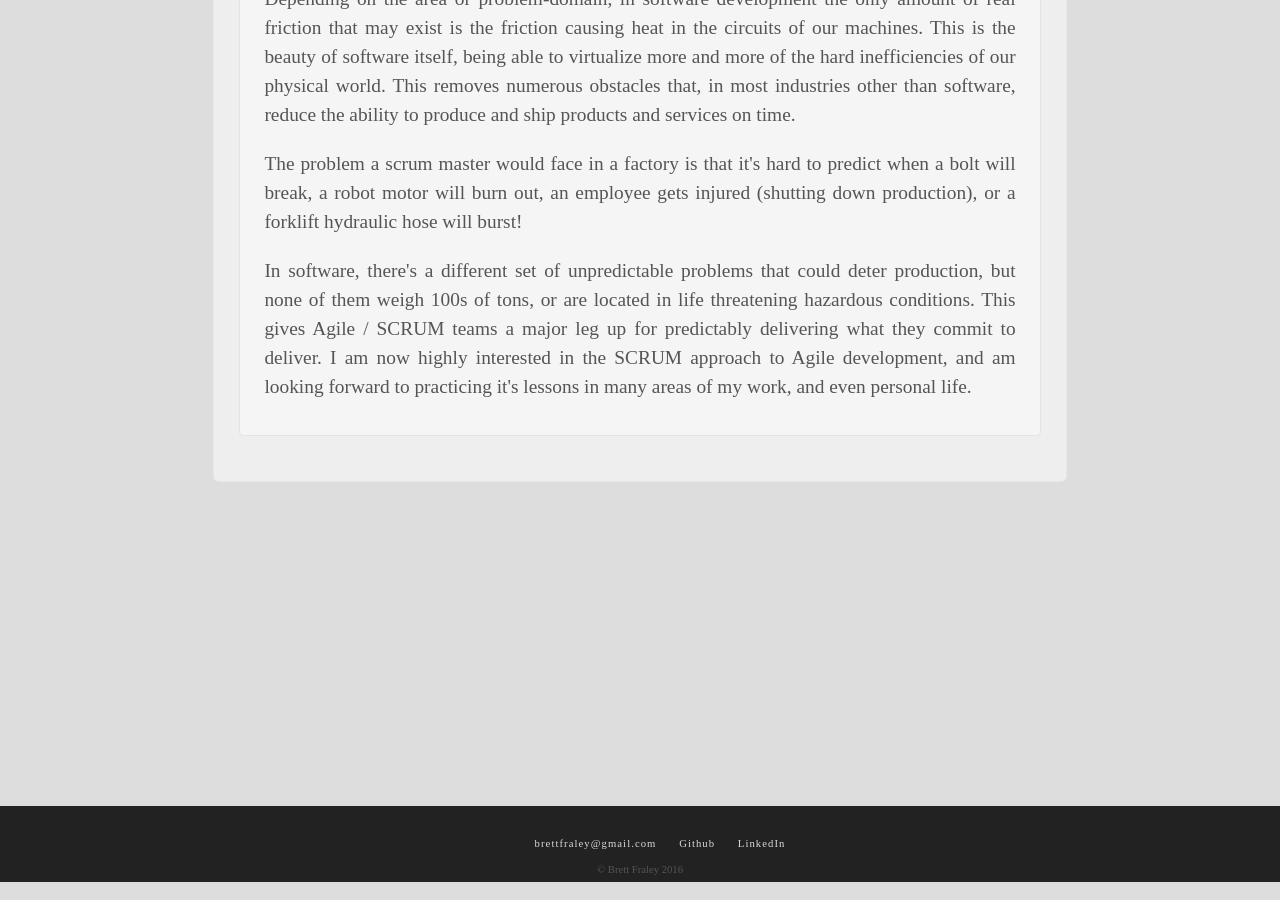
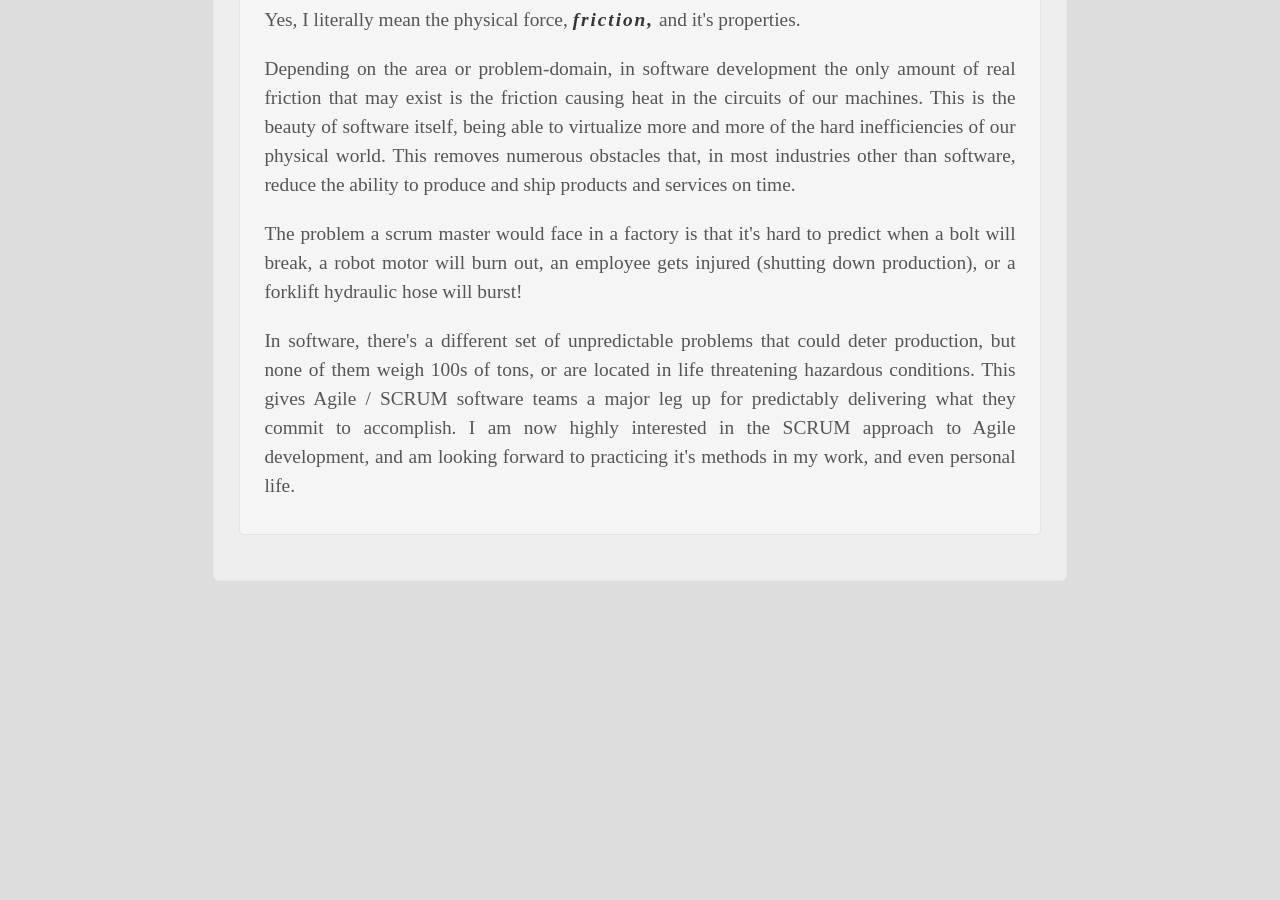
Before and after one commit to bFraley/bFraley.github.io, a Jekyll site: the page built from _posts/2016-10-20-on-scrum.md, in a window 1280 px wide and 900 px high, scrolled down 1426 px. Built offline with Jekyll 4.4.1, drawn with Linux system fonts in a browser that asks for light colours; nearby versions of some CDN libraries; some web fonts are replaced.

Commit message:
edit on scrum post

```diff
--- a/_posts/2016-10-20-on-scrum.md
+++ b/_posts/2016-10-20-on-scrum.md
@@ -9,7 +9,6 @@
     <div class="article-pic-center">
         <img id="foundry-pic" src="/../images/foundry-pic.jpg"/>
     </div>
-
 
     <p>I had heard of Agile and read about writing task-based stories and
     the concept of 'sprints' in software development, but after attending
@@ -47,7 +46,9 @@
         none starter in the factory world. But, these factories are consistently
         late, sometimes by weeks or months! This is where SCRUM really proves
         it's effectiveness for planning and workload expectations.</p>
+    </div>
 
+    <div class="well">
         <h3>Friction</h3>
 
         <p>Yes, I literally mean the physical force,
@@ -66,11 +67,8 @@
 
         <p>In software, there's a different set of unpredictable problems that could deter production,
         but none of them weigh 100s of tons, or are located in life threatening hazardous
-        conditions. This gives Agile / SCRUM teams a major leg up for predictably delivering
-        what they commit to deliver. I am now highly interested in the SCRUM approach to Agile
-        development, and am looking forward to practicing it's lessons in many areas of my work,
-        and even personal life.</p>
-
+        conditions. This gives Agile / SCRUM software teams a major leg up for predictably delivering what they commit to accomplish. I am now highly interested in the SCRUM approach to Agile development, and am looking forward to practicing it's methods in
+        my work, and even personal life.</p>
     </div>
 
 </article>
```
